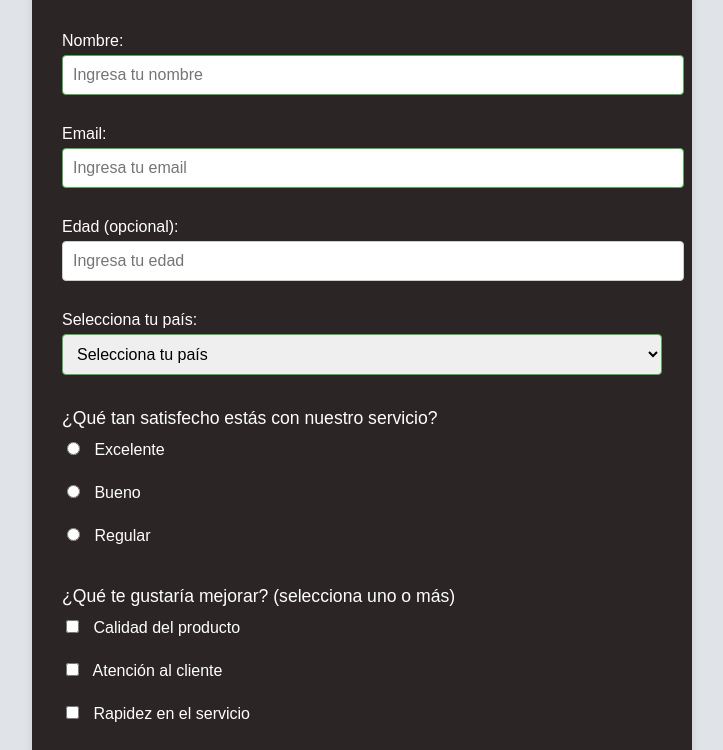
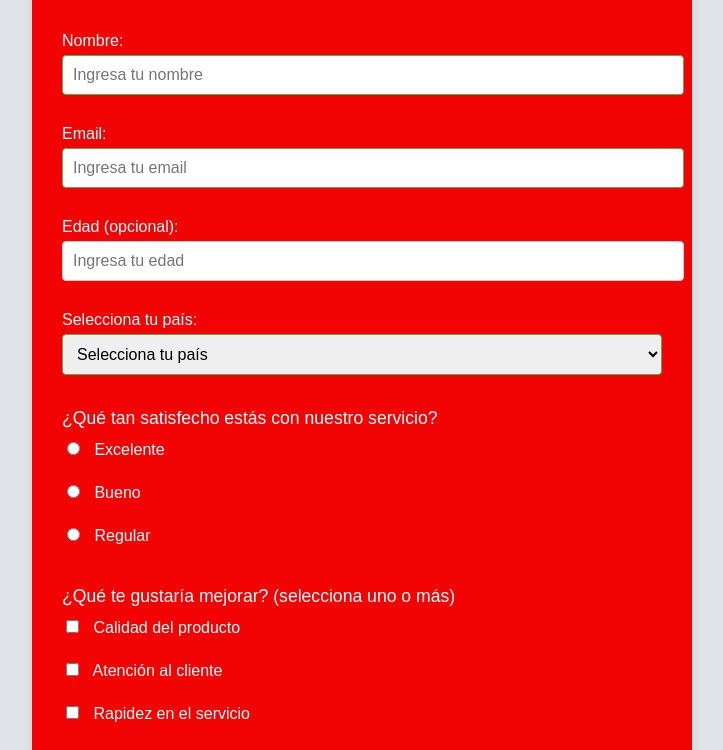
Before and after one commit to ImSebastianRG/PoLloBLUE, a plain HTML site: page index.html in a window 1280 px wide. Shown: the part 143-893 px from the top of the page, without its empty margins (278-1001 px from the left). Drawn offline with Linux system fonts and the light colour scheme.

Commit message:
cambio de color a rojito

```diff
--- a/style.css
+++ b/style.css
@@ -12,7 +12,7 @@ body {
 
 /* Contenedor principal */
 main {
-    background-color: #2c2525;
+    background-color: #f30404;
     padding: 30px;
     border-radius: 8px;
     box-shadow: 0 4px 8px rgba(0, 0, 0, 0.1);
```
